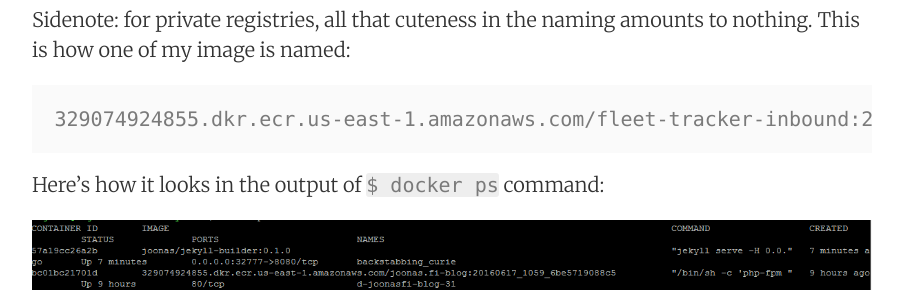
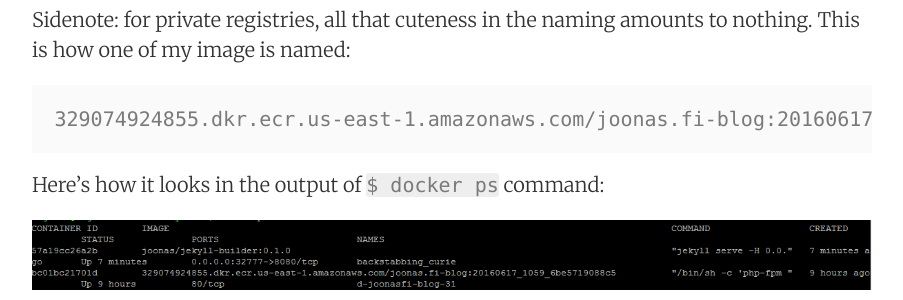
Before and after one commit to joonas-fi/joonas.fi, a Jekyll site: the page built from blog/_posts/2016/2016-06-17-thoughts-on-docker.md, in a window 1280 px wide and 900 px high, scrolled down 9314 px. Shown: the part 153-453 px from the top of the window, without its empty margins (188-1091 px from the left). Built offline with Jekyll 4.4.1, drawn with Linux system fonts in a browser that asks for light colours; nearby versions of some CDN libraries; comment, search, counter and statistics services are not loaded.

Commit message:
Change example image name, as it differs from screenshot

```diff
--- a/blog/_posts/2016/2016-06-17-thoughts-on-docker.md
+++ b/blog/_posts/2016/2016-06-17-thoughts-on-docker.md
@@ -216,7 +216,7 @@ This scheme is clever, I'll give them that. But clever is the arch enemy of simp
 
 Sidenote: for private registries, all that cuteness in the naming amounts to nothing. This is how one of my image is named:
 
-	329074924855.dkr.ecr.us-east-1.amazonaws.com/fleet-tracker-inbound:20160612_0900_01280ac415ca
+	329074924855.dkr.ecr.us-east-1.amazonaws.com/joonas.fi-blog:20160617_1059_6be5719088c5
 
 Here's how it looks in the output of `$ docker ps` command:
 
```
